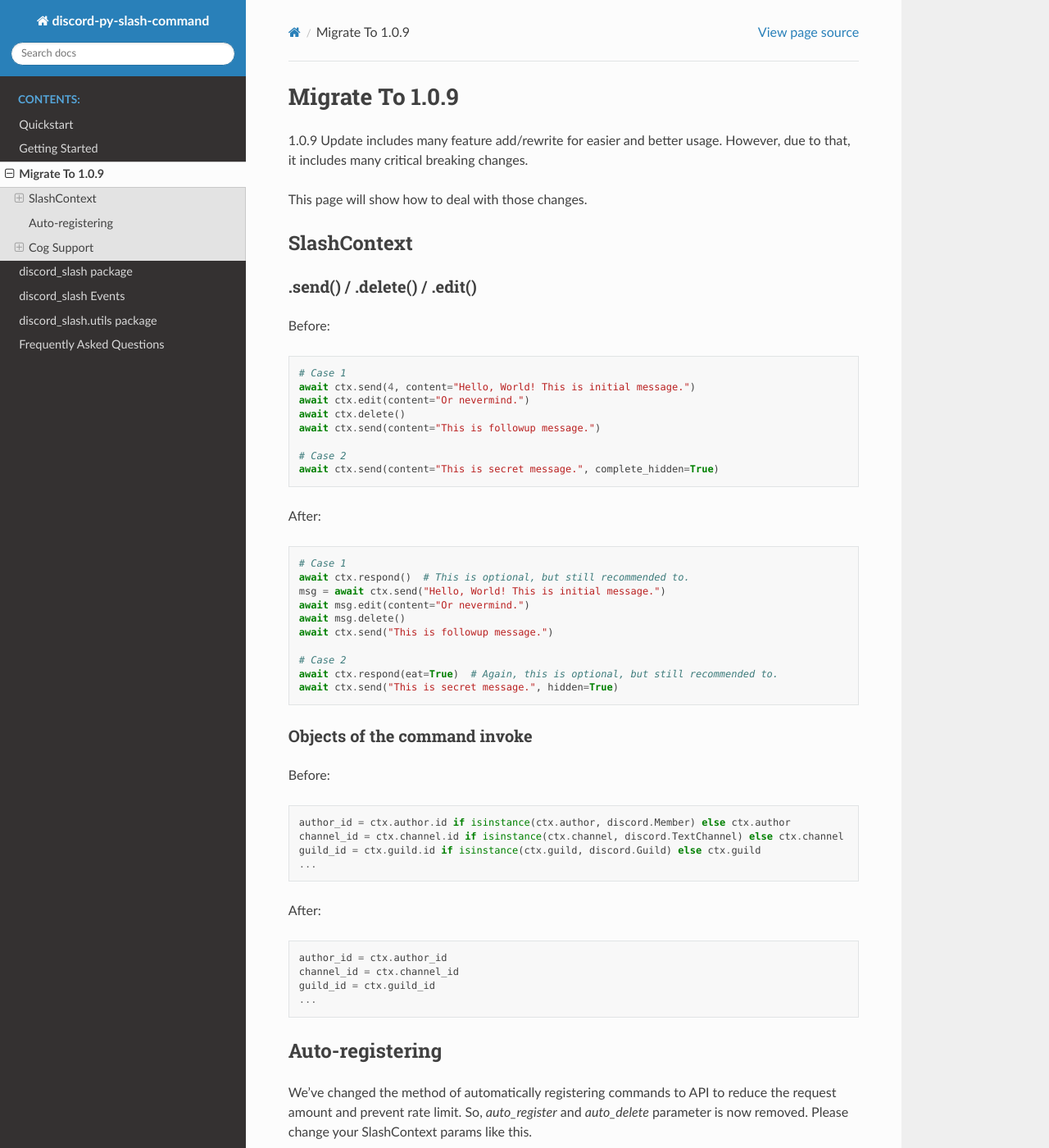
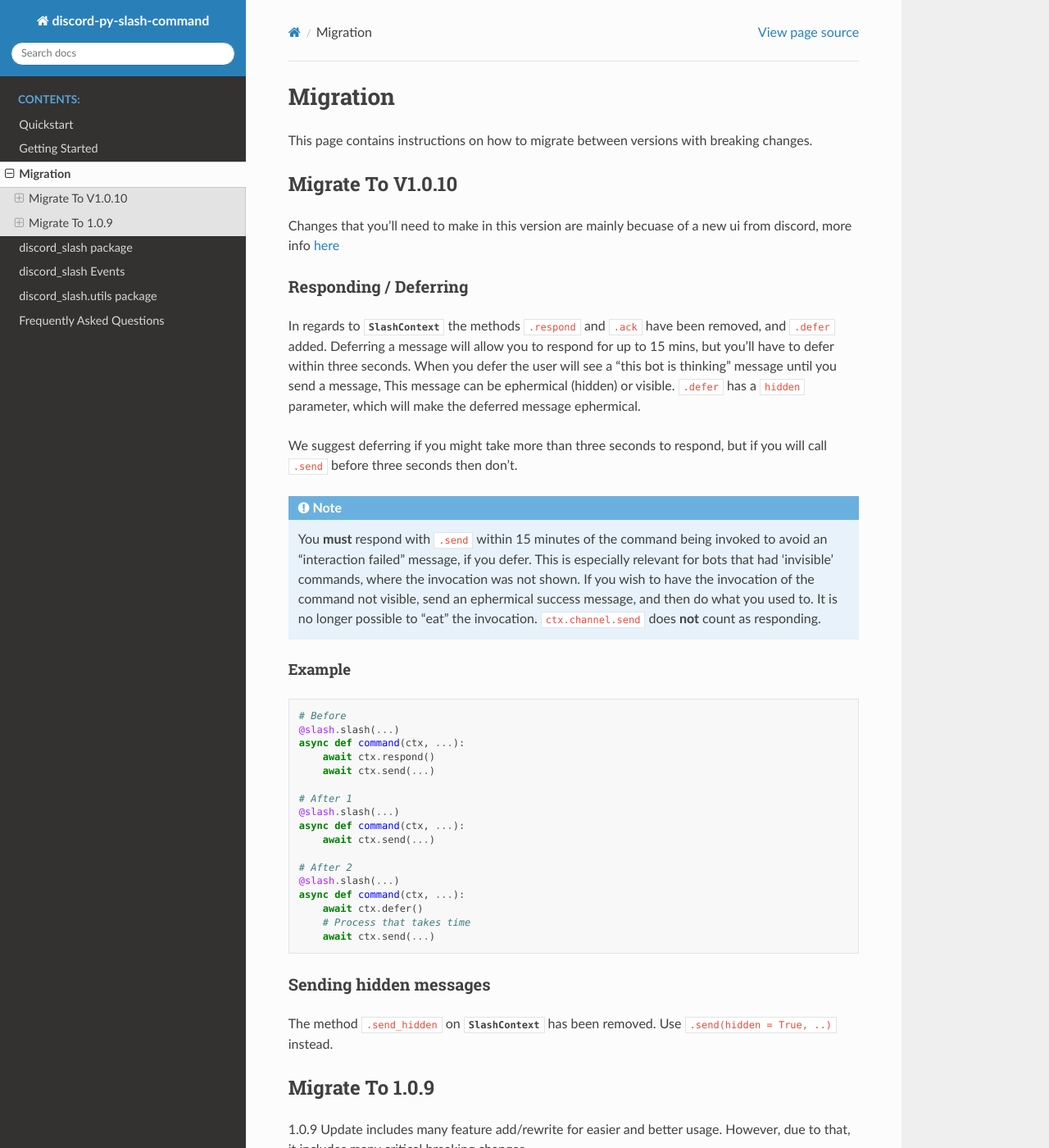
Before and after one commit to interactions-py/interactions.py, a Sphinx documentation site: the page built from docs/migration.rst, in a window 1280 px wide and 1400 px high. Shown: the whole window at 82% size. Built offline with Sphinx 7.4.7 and the Read the Docs theme 2.0.0, drawn with Linux system fonts in a browser that asks for light colours.

Commit message:
Update docs and add migration

```diff
--- a/docs/faq.rst
+++ b/docs/faq.rst
@@ -109,7 +109,7 @@ Pretty much anything from the discord's commands extension doesn't work, also so
 .. warning::
    If you use something that might take a while, eg ``wait_for`` you'll run into two issues:
 
-   1. If you don't respond within 3 seconds (``ctx.respond()``) discord invalidates the interaction.
+   1. If you don't respond within 3 seconds (``ctx.defer()`` or `ctx.send(..)``) discord invalidates the interaction.
    2. The interaction only lasts for 15 minutes, so if you try and send something with the interaction (``ctx.send``) more than 15 mins after the command was ran it won't work.
 
    As an alternative you can use ``ctx.channel.send`` but this relies on the the bot being in the guild, and the bot having send perms in that channel.
--- a/docs/index.rst
+++ b/docs/index.rst
@@ -26,7 +26,7 @@ discussion on GitHub!
 
    quickstart.rst
    gettingstarted.rst
-   migrate_to_109.rst
+   migration.rst
    discord_slash.rst
    events.rst
    discord_slash.utils.rst
--- a/docs/migrate_to_109.rst
+++ b/docs/migration.rst
@@ -1,3 +1,60 @@
+Migration
++++++++++
+This page contains instructions on how to migrate between versions with breaking changes.
+
+Migrate To V1.0.10
+==================
+Changes that you'll need to make in this version are mainly becuase of a new ui from discord, more info `here <https://github.com/discord/discord-api-docs/pull/2615>`_
+
+Responding / Deferring
+**********************
+
+In regards to :class:`SlashContext` the methods ``.respond`` and ``.ack`` have been removed, and ``.defer`` added.
+Deferring a message will allow you to respond for up to 15 mins, but you'll have to defer within three seconds.
+When you defer the user will see a "this bot is thinking" message until you send a message, This message can be ephermical (hidden) or visible.
+``.defer`` has a ``hidden`` parameter, which will make the deferred message ephermical.
+
+We suggest deferring if you might take more than three seconds to respond, but if you will call ``.send`` before three seconds then don't.
+
+.. note::
+    You **must** respond with ``.send`` within 15 minutes of the command being invoked to avoid an "interaction failed" message, if you defer.
+    This is especially relevant for bots that had 'invisible' commands, where the invocation was not shown.
+    If you wish to have the invocation of the command not visible, send an ephermical success message, and then do what you used to.
+    It is no longer possible to "eat" the invocation.
+    ``ctx.channel.send`` does **not** count as responding.
+
+Example
+--------
+
+.. code-block:: python
+
+    # Before
+    @slash.slash(...)
+    async def command(ctx, ...):
+        await ctx.respond()
+        await ctx.send(...)
+
+    # After 1
+    @slash.slash(...)
+    async def command(ctx, ...):
+        await ctx.send(...)
+
+    # After 2
+    @slash.slash(...)
+    async def command(ctx, ...):
+        await ctx.defer()
+        # Process that takes time
+        await ctx.send(...)
+
+
+Sending hidden messages
+***********************
+The method ``.send_hidden`` on :class:`SlashContext` has been removed. Use ``.send(hidden = True, ..)`` instead.
+
+
+
+
+
 Migrate To 1.0.9
 ================
 
--- a/docs/quickstart.rst
+++ b/docs/quickstart.rst
@@ -52,7 +52,6 @@ slash commands just yet. We can do that by adding this code shown here:
 
     @slash.slash(name="ping", guild_ids=guild_ids)
     async def _ping(ctx): # Defines a new "context" (ctx) command called "ping."
-        await ctx.respond()
         await ctx.send(f"Pong! ({client.latency*1000}ms)")
 
 Let's compare some of the major code differences between the prior examples in order
```
Also changed, not shown: docs/gettingstarted.rst (+0 -7 lines).
